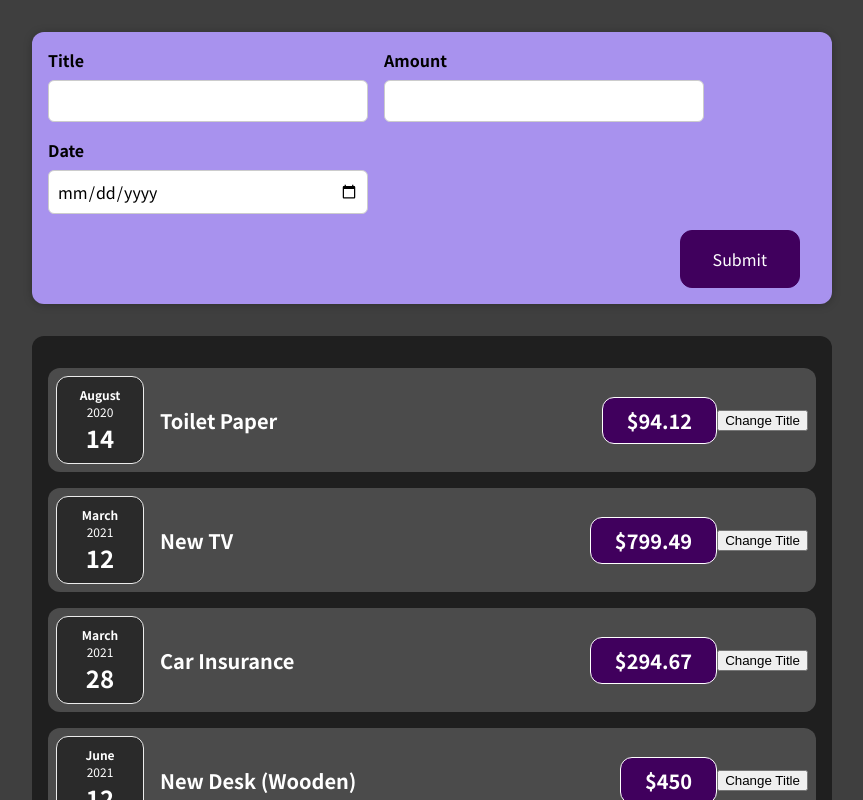
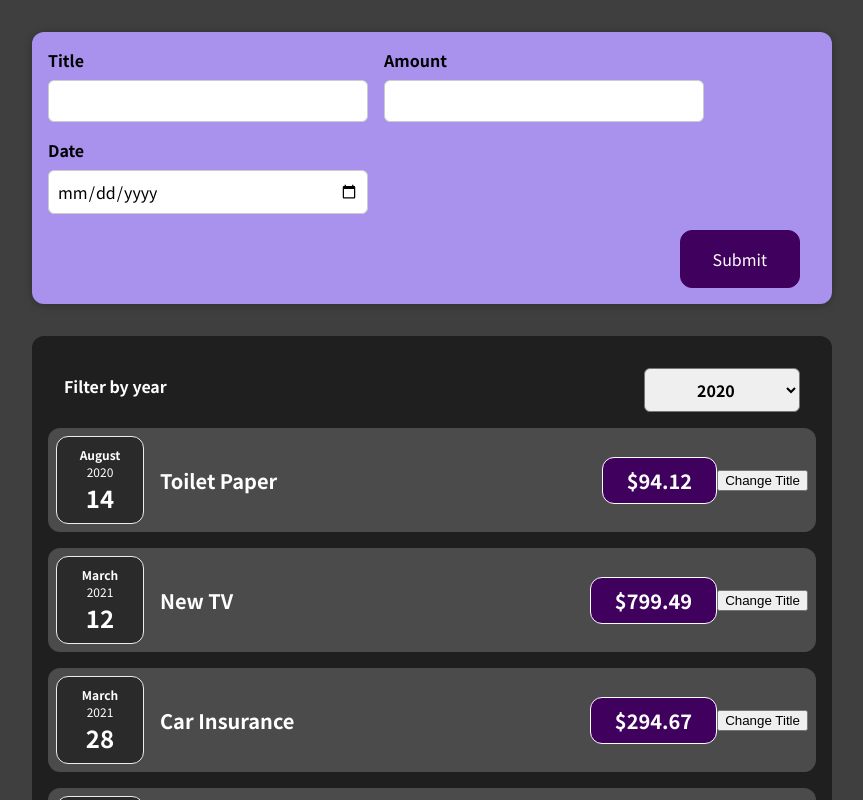
Before and after one commit to A-Qudsi/ReactProjects, a React (Create React App) app in the folder 01-starting-setup/: page / in a window 1280 px wide. Shown: the top 800 px of the page, without its empty margins (208-1071 px from the left). Built offline with nearby package versions, Linux system fonts and the light colour scheme.

Commit message:
Year selection set up

```diff
--- a/01-starting-setup/src/App.js
+++ b/01-starting-setup/src/App.js
@@ -29,9 +29,14 @@
     },
   ];
 
+  const addExpenseHandler = expense => {
+    console.log('In App.js');
+    console.log(expense)
+  }
+
   return (
     <div>
-      <NewExpense />
+      <NewExpense onAddExpense = {addExpenseHandler} />
       <Expenses expenses={expenses}/>
     </div>
   );
--- a/01-starting-setup/src/components/Expenses/Expenses.js
+++ b/01-starting-setup/src/components/Expenses/Expenses.js
@@ -1,11 +1,24 @@
+import React, { useState } from 'react'
 import './Expenses.css'
 import ExpenseItem from './ExpenseItem'
 import Card from '../UI/Card'
+import ExpenseFilter from './ExpensesFilter'
 
 const Expenses = (props) => {
 
+    const [filteredYear, setFilterdYear] = useState('2020');
+
+    const addYearSelected = (yearSelected) => {
+        setFilterdYear(yearSelected)
+    }
+
     return (
+      <div>
         <Card className="expenses">
+          <ExpenseFilter
+            selected={filteredYear}
+            onYearSelected={addYearSelected}
+          />
           {props.expenses
             ? props.expenses.map((expense) => {
                 return (
@@ -19,6 +32,7 @@
               })
             : null}
         </Card>
+      </div>
     );
 }
 
--- /dev/null
+++ b/01-starting-setup/src/components/Expenses/ExpensesFilter.css
@@ -0,0 +1,24 @@
+.expenses-filter {
+  color: white;
+  padding: 0 1rem;
+}
+
+.expenses-filter__control {
+  display: flex;
+  width: 100%;
+  align-items: center;
+  justify-content: space-between;
+  margin: 1rem 0;
+}
+
+.expenses-filter label {
+  font-weight: bold;
+  margin-bottom: 0.5rem;
+}
+
+.expenses-filter select {
+  font: inherit;
+  padding: 0.5rem 3rem;
+  font-weight: bold;
+  border-radius: 6px;
+}
--- /dev/null
+++ b/01-starting-setup/src/components/Expenses/ExpensesFilter.js
@@ -0,0 +1,25 @@
+import React from "react";
+import "./ExpensesFilter.css";
+
+const ExpensesFilter = (props) => {
+
+  const yearChangeHandler = (event) => {
+    props.onYearSelected(event.target.value);
+  };
+
+  return (
+    <div className="expenses-filter">
+      <div className="expenses-filter__control">
+        <label>Filter by year</label>
+        <select value={props.selected} onChange={yearChangeHandler}>
+          <option value="2022">2022</option>
+          <option value="2021">2021</option>
+          <option value="2020">2020</option>
+          <option value="2019">2019</option>
+        </select>
+      </div>
+    </div>
+  );
+};
+
+export default ExpensesFilter;
--- a/01-starting-setup/src/components/NewExpense/ExpenseForm.js
+++ b/01-starting-setup/src/components/NewExpense/ExpenseForm.js
@@ -1,7 +1,7 @@
 import React, { useState } from 'react';
 import './ExpenseForm.css';
 
-const ExpenseForm = () => {
+const ExpenseForm = (props) => {
 
     const [enteredTitle, setEnteredTitle] = useState('');
     const [enteredAmount, setEnteredAmount] = useState('');
@@ -72,7 +72,13 @@
 
         // if we had used separate useState variables
 
-        console.log(expenseData);
+        props.onSaveExpenseData(expenseData);
+
+        setEnteredTitle('');
+        setEnteredAmount('');
+        setEnteredDate('');
+
+        // To reset the fields to an empty string. and we put the value of the form as the initial state. This is called two way binding. Very important with forms.
     }
 
     return (
@@ -80,15 +86,15 @@
         <div className='new-expense__controls'>
             <div className='new-expense__control'>
                 <label>Title</label>
-                <input type='text' onChange={titleChangeHandler}/>
+                <input type='text' value={enteredTitle} onChange={titleChangeHandler}/>
             </div>
             <div className='new-expense__control'>
                 <label>Amount</label>
-                <input type='number' min='0.01' step='0.01' onChange={amountChangeHandler} />
+                <input type='number' min='0.01' step='0.01' value={enteredAmount} onChange={amountChangeHandler} />
             </div>
             <div className='new-expense__control'>
                 <label>Date</label>
-                <input type='date' min='2019-01-01' max='2022-12-31' onChange={dateChangeHandler}/>
+                <input type='date' min='2019-01-01' max='2022-12-31' value={enteredDate} onChange={dateChangeHandler}/>
             </div>
         </div>
         <div className='new-expense__actions'>
--- a/01-starting-setup/src/components/NewExpense/NewExpense.js
+++ b/01-starting-setup/src/components/NewExpense/NewExpense.js
@@ -2,9 +2,18 @@
 import './NewExpense.css'
 import ExpenseForm from './ExpenseForm'
 
-const NewExpense = () => {
+const NewExpense = (props) => {
+
+    const saveExpenseData = (enteredExpenseData) => {
+        const expenseData = {
+            ...enteredExpenseData,
+            id: Math.random().toString()
+        }
+        props.onAddExpense(expenseData)
+    }
+
     return <div className='new-expense'>
-        <ExpenseForm />
+        <ExpenseForm onSaveExpenseData = {saveExpenseData}/>
     </div>
 
 }
```
Also changed, not shown: 1 other file (tests, documents, lock files or other folders). Lines whose indentation alone changed are shown as unchanged.
